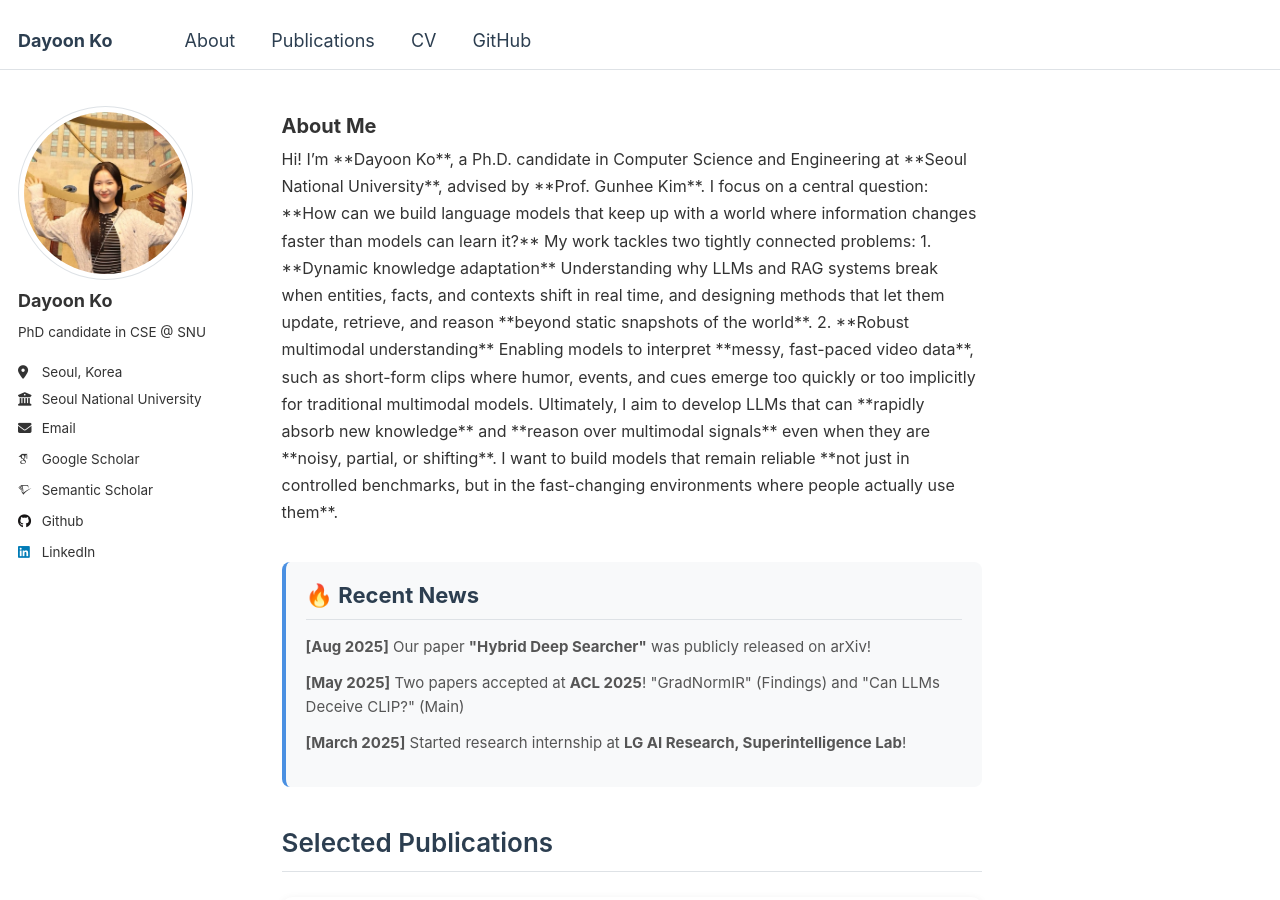
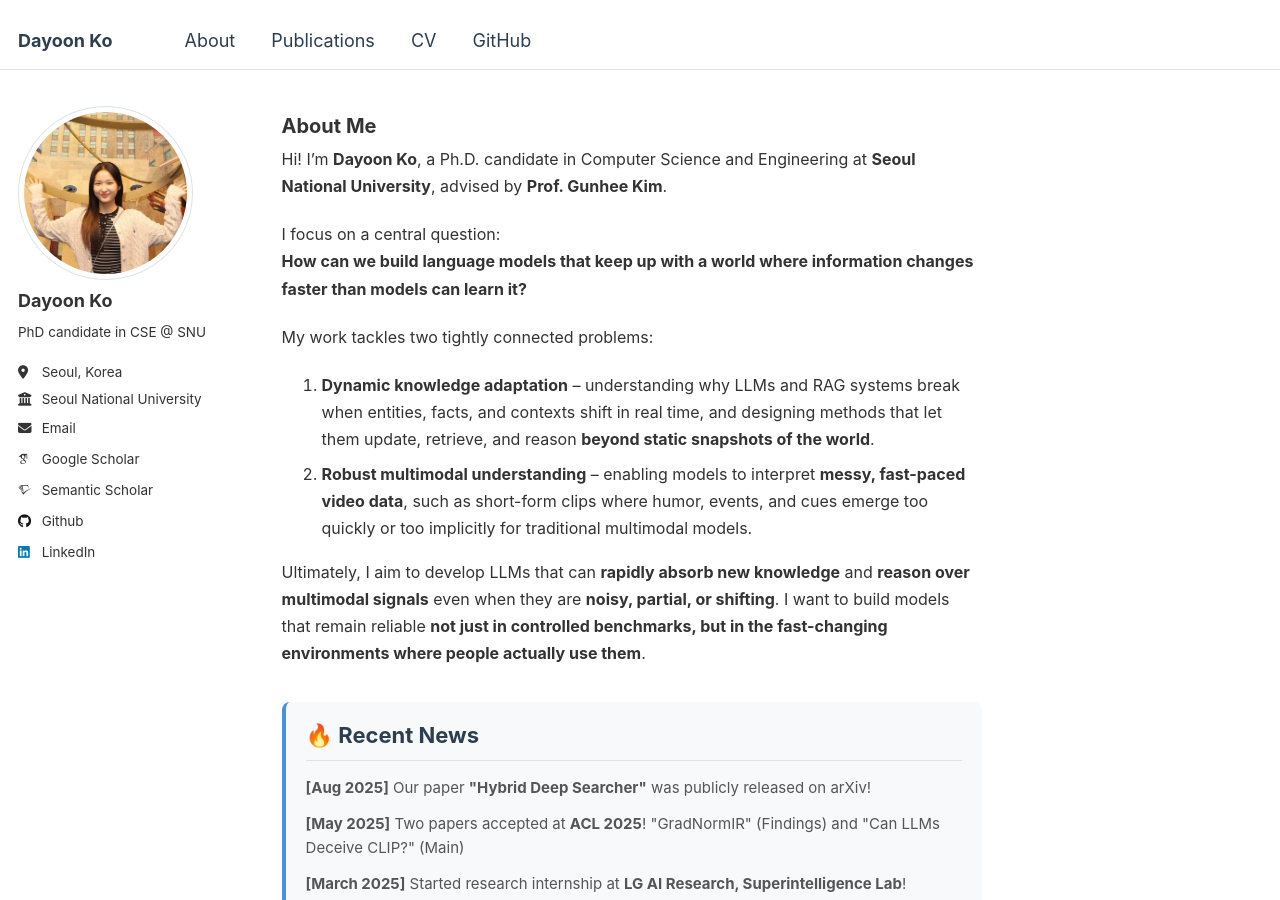
Before and after one commit to dayoon-ko/dayoon-ko.github.io, a Jekyll site: the page built from _pages/about.md, in a window 1280 px wide and 900 px high. Built offline with Jekyll 4.4.1, drawn with Linux system fonts in a browser that asks for light colours; some web fonts are replaced.

Commit message:
Update comments error

```diff
--- a/_pages/about.md
+++ b/_pages/about.md
@@ -149,22 +149,41 @@ redirect_from:
 </style>
 
 <div class="intro-section">
-Hi! I’m **Dayoon Ko**, a Ph.D. candidate in Computer Science and Engineering at **Seoul National University**, advised by **Prof. Gunhee Kim**.
+  <p>
+    Hi! I’m <strong>Dayoon Ko</strong>, a Ph.D. candidate in Computer Science and Engineering at
+    <strong>Seoul National University</strong>, advised by <strong>Prof. Gunhee Kim</strong>.
+  </p>
 
-I focus on a central question:
-**How can we build language models that keep up with a world where information changes faster than models can learn it?**
+  <p>
+    I focus on a central question:<br>
+    <strong>How can we build language models that keep up with a world where information changes faster than models can learn it?</strong>
+  </p>
 
-My work tackles two tightly connected problems:
+  <p>
+    My work tackles two tightly connected problems:
+  </p>
 
-1. **Dynamic knowledge adaptation**
-   Understanding why LLMs and RAG systems break when entities, facts, and contexts shift in real time, and designing methods that let them update, retrieve, and reason **beyond static snapshots of the world**.
+  <ol>
+    <li>
+      <strong>Dynamic knowledge adaptation</strong> – understanding why LLMs and RAG systems break when entities, facts,
+      and contexts shift in real time, and designing methods that let them update, retrieve, and reason
+      <strong>beyond static snapshots of the world</strong>.
+    </li>
+    <li>
+      <strong>Robust multimodal understanding</strong> – enabling models to interpret
+      <strong>messy, fast-paced video data</strong>, such as short-form clips where humor, events, and cues emerge
+      too quickly or too implicitly for traditional multimodal models.
+    </li>
+  </ol>
 
-2. **Robust multimodal understanding**
-   Enabling models to interpret **messy, fast-paced video data**, such as short-form clips where humor, events, and cues emerge too quickly or too implicitly for traditional multimodal models.
+  <p>
+    Ultimately, I aim to develop LLMs that can <strong>rapidly absorb new knowledge</strong> and
+    <strong>reason over multimodal signals</strong> even when they are <strong>noisy, partial, or shifting</strong>.
+    I want to build models that remain reliable <strong>not just in controlled benchmarks, but in the fast-changing
+    environments where people actually use them</strong>.
+  </p>
+</div>
 
-Ultimately, I aim to develop LLMs that can **rapidly absorb new knowledge** and **reason over multimodal signals** even when they are **noisy, partial, or shifting**.
-I want to build models that remain reliable **not just in controlled benchmarks, but in the fast-changing environments where people actually use them**.
-</div>
 
 <div class="news-section">
   <h2>🔥 Recent News</h2>
```
